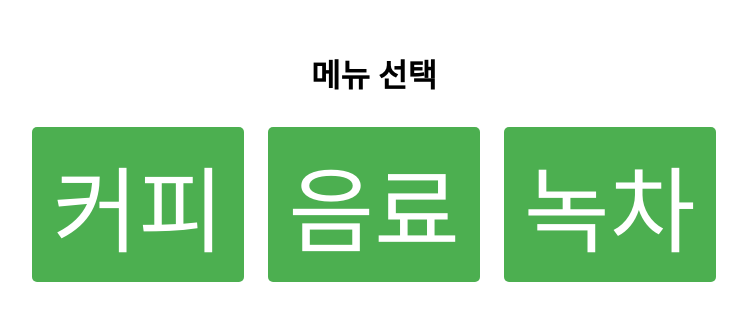
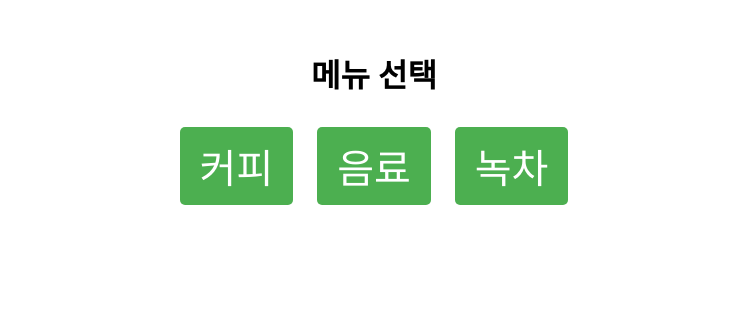
Before and after one commit to x0cloud69/david, a Flask app: page /menu in a window 1280 px wide. Shown: the top 321 px of the page, without its empty margins (266-1013 px from the left). Run offline with Flask 3, Linux system fonts and the light colour scheme.

Commit message:
Feat : 메뉴 화면 추가 3 /menu.html Font 사이즈 30으로 변경 녹차 버튼 폰트 사이즈 확인
Resolves: #3

```diff
--- a/ky-codyssey-main/Codyseey/app.py
+++ b/ky-codyssey-main/Codyseey/app.py
@@ -5,6 +5,7 @@ from flask import Flask,render_template
 #__name__ : 현재 실행 중인 모듈의 이름을 담고 있습니다
 #직접 실행할 경우 "__main__"이 됩니다
 # 웹 애플리케이션 개발에 필요한 다양한 기능을 Flask 클래스에서 제공
+# Hunk 단위로 Git 커밋 가능
 
 app = Flask(__name__)
 
--- a/ky-codyssey-main/Codyseey/templates/menu.html
+++ b/ky-codyssey-main/Codyseey/templates/menu.html
@@ -12,7 +12,7 @@
         .btn {
             padding: 10px 20px;
             margin: 10px;
-            font-size: 70pt;
+            font-size: 30pt;
             cursor: pointer;
             background-color: #4CAF50;
             color: white;
```
